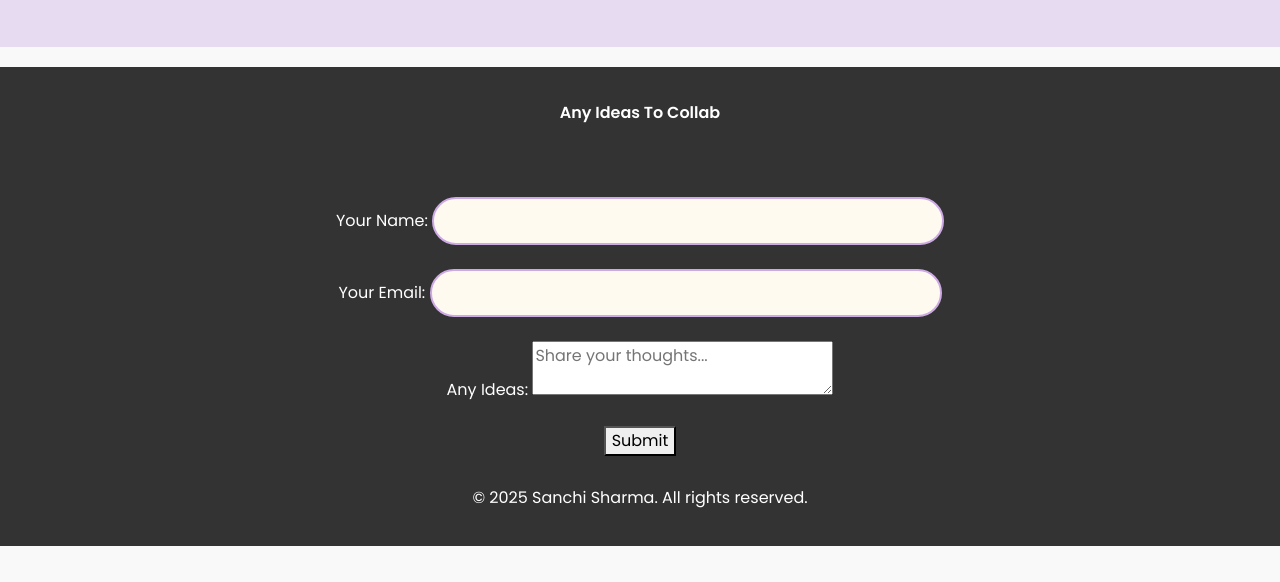
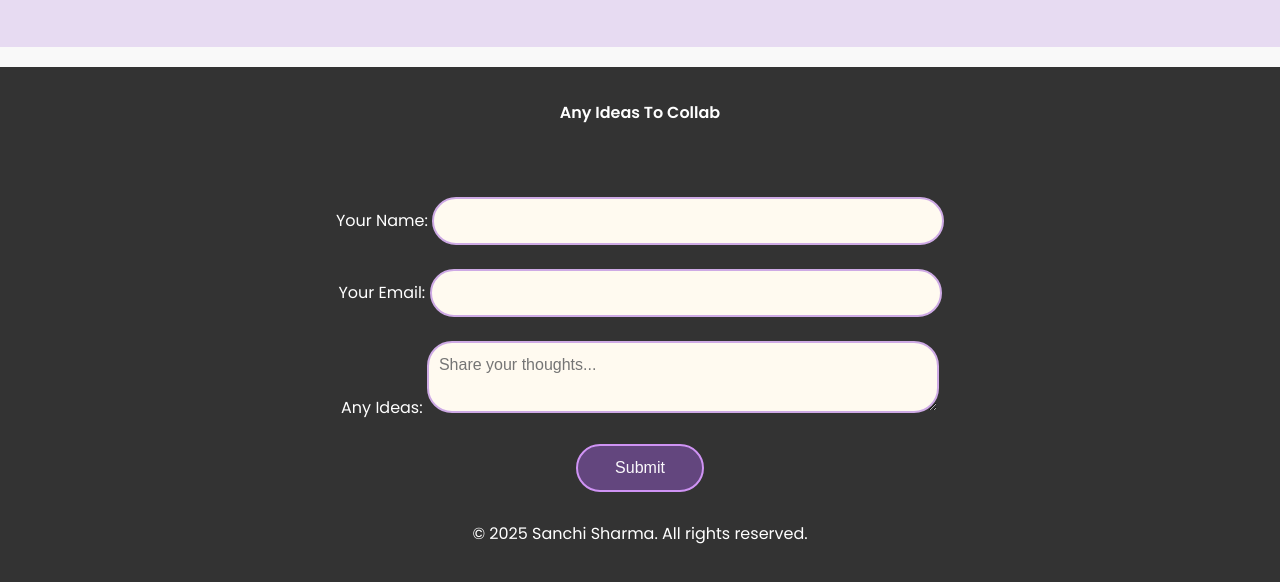
Before and after one commit to Shreynik00/Wooferz_Porfolio, a plain HTML site: page index.html in a window 1280 px wide. Shown: the part 1102-1684 px from the top of the page. Before the commit the page ends 1648 px from the top, so only its background shows below. Drawn offline with nearby package versions, Linux system fonts and the light colour scheme.

Commit message:
index.html

```diff
--- a/index.html
+++ b/index.html
@@ -104,7 +104,7 @@
     footer input{
     width: 40%;
     padding: 10px;
-    border: 2px solid #ceaae5; /* A boho brown */
+    border: 2px solid #ceaae5;
     border-radius: 25px;
     font-size: 16px;
     background-color: #fffaf0;
@@ -112,7 +112,33 @@
     font-family: 'Quicksand', sans-serif;
     position: relative;
     z-index: 2;
-  }
+    }
+    footer textarea{
+    width: 40%;
+    padding: 10px;
+    border: 2px solid #ceaae5;
+    border-radius: 25px;
+    font-size: 16px;
+    background-color: #fffaf0;
+    color: #6a5677;
+    font-family: 'Quicksand', sans-serif;
+    position: relative;
+    z-index: 2;
+    }
+
+    footer button{
+    width: 10%;
+    padding: 10px;
+    border: 2px solid #cf93f4;
+    border-radius: 25px;
+    font-size: 16px;
+    background-color: #975bd07b;
+    color: #fbf9fc;
+    font-family: 'Quicksand', sans-serif;
+    position: relative;
+    z-index: 2;
+    }
+
     @media (max-width: 768px) {
       nav {
         flex-direction: column;
```
